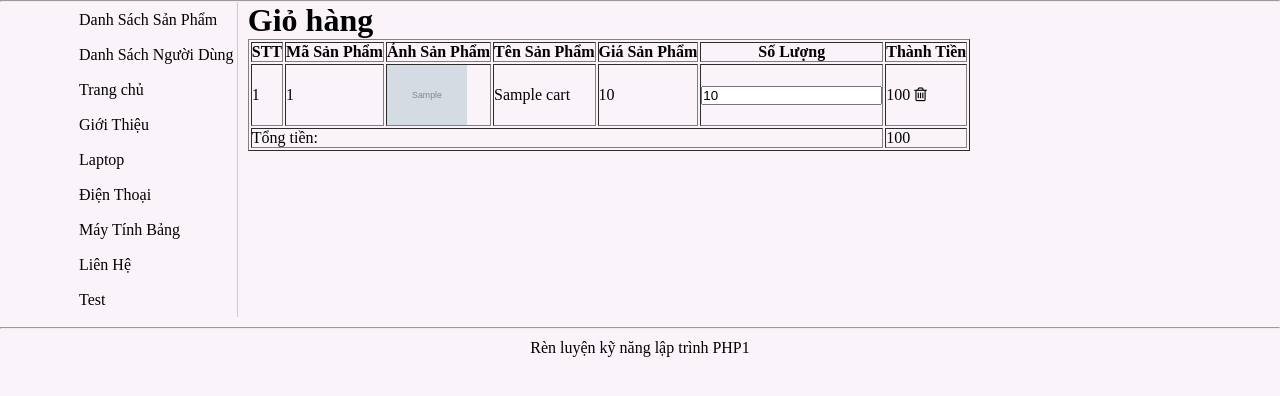
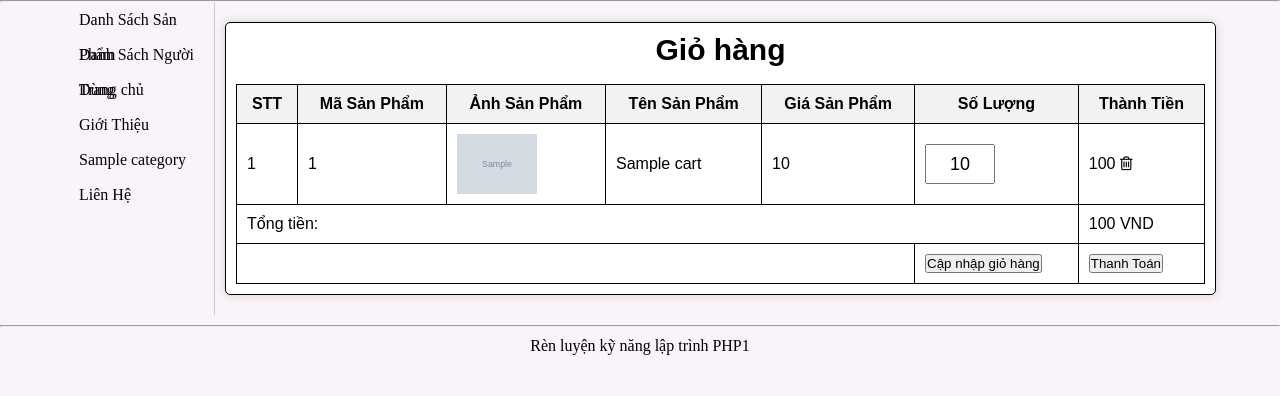
Before and after one commit to Kuroneko1512/DuAn_Xuong_PHP_Hungttph47401, a PHP site: page /?page=cart in a window 1280 px wide. Shown: the part 50-446 px from the top of the page. Run offline with PHP 8.4, Linux system fonts and the light colour scheme; the visitor is signed in with stand-in values (Sample User, id 1); tables that the repository leaves empty or names only in its code hold one stand-in row (values such as "Sample post"); grey boxes marked "Sample" are stand-in pictures.

Commit message:
cap nhap code

```diff
--- a/Client/cart.php
+++ b/Client/cart.php
@@ -23,9 +23,12 @@
         $tong += $gia;
     }
 ?>
+
+    <div class="cart_area">
         <div class="cart">
             <h1>Giỏ hàng</h1>
-        <table border="1">
+            <br>
+            <table>
                 <tr>
                     <th>STT</th>
                     <th>Mã Sản Phẩm</th>
@@ -57,9 +60,20 @@
                 <?php } ?>
                 <tr>
                     <td colspan="6">Tổng tiền: </td>
-                <td><?= $tong ?></td>
+                    <td><?= $tong ?> VND</td>
+                </tr>
+                <tr>
+                    <td colspan="5"></td>
+                    <td >
+                        <button>Cập nhập giỏ hàng</button>
+                    </td>
+                    <td>
+                        <button><a href="?page=payment">Thanh Toán</a></button>
+                    </td>
                 </tr>
             </table>
+
+        </div>
     </div>
 </div>
         <!-- end content -->
--- a/Client/detail.php
+++ b/Client/detail.php
@@ -1,5 +1,5 @@
 <?php
-    require 'Library/connection.php';
+    // require 'Library/connection.php';
     // Kiểm tra xem có tham số id được truyền từ URL không
     if(isset($_GET['id'])) {
         // Lấy id sản phẩm từ URL
--- a/Include/header.php
+++ b/Include/header.php
@@ -9,6 +9,7 @@
     <link rel="stylesheet" href="Public/INdex.css">
     <link rel="stylesheet" href="Public/Admin-list.css">
     <link rel="stylesheet" href="Public/detail-pro.css">
+    <link rel="stylesheet" href="Public/cart.css">
 </head>
 
 <body>
--- a/Include/menu.php
+++ b/Include/menu.php
@@ -1,3 +1,17 @@
+<?php
+    require 'Library/connection.php';
+
+    $sql_cate = "SELECT * FROM categories";
+
+    $stmt_cate = $conn->prepare($sql_cate);
+
+    $stmt_cate->execute();
+
+    $cate = $stmt_cate->fetchAll(PDO::FETCH_ASSOC);
+
+    // print_r($cate);
+?>
+
 <div class="content set-width">
             <nav>
                 <ul>
@@ -7,11 +21,14 @@
                     <?php  }  ?>
                     <li><a href="?page=home_product">Trang chủ</a></li>
                     <li><a href="?page=new">Giới Thiệu</a></li>
-                    <li><a href="?page=laptop">Laptop</a></li>
+                    <!-- <li><a href="?page=laptop">Laptop</a></li>
                     <li><a href="?page=phone">Điện Thoại</a></li>
-                    <li><a href="?page=tablet">Máy Tính Bảng</a></li>
+                    <li><a href="?page=tablet">Máy Tính Bảng</a></li> -->
+                    <?php foreach ($cate as $key => $value) { ?>
+                        <li><a href="?page=cate_detail&id=<?= $value['categories_id'] ?>"><?= $value['categories_name'] ?></a></li>
+                    <?php } ?>
                     <li><a href="?page=contact">Liên Hệ</a></li>
-                    <li><a href="?page=demo">Test</a></li>
+                    <!-- <li><a href="?page=demo">Test</a></li> -->
                 </ul>
             </nav>
             <!-- end menu -->
--- a/Library/add.php
+++ b/Library/add.php
@@ -9,11 +9,11 @@
 
     $sql_categories = "SELECT * FROM `categories`";
 
-    $stmt_categories = $conn->prepare($sql_categories);
+    $stmt_cate_id = $conn->prepare($sql_categories);
 
-    $stmt_categories->execute();
+    $stmt_cate_id->execute();
 
-    $danhMuc = $stmt_categories->fetchAll(PDO::FETCH_ASSOC);
+    $danhMuc = $stmt_cate_id->fetchAll(PDO::FETCH_ASSOC);
 
     if ($_SERVER["REQUEST_METHOD"] === "POST") {
         $ten_sanPham = $_POST['product_name'];
--- a/Library/edit.php
+++ b/Library/edit.php
@@ -10,11 +10,11 @@
 
     $sql_categories = "SELECT * FROM `categories`";
 
-    $stmt_categories = $conn->prepare($sql_categories);
+    $stmt_cate_id = $conn->prepare($sql_categories);
 
-    $stmt_categories->execute();
+    $stmt_cate_id->execute();
 
-    $danhMuc = $stmt_categories->fetchAll(PDO::FETCH_ASSOC);
+    $danhMuc = $stmt_cate_id->fetchAll(PDO::FETCH_ASSOC);
 
     if(isset($_GET['id_edit'])){
         $id_edit = $_GET['id_edit'];
--- /dev/null
+++ b/Public/cart.css
@@ -0,0 +1,62 @@
+.cart_area {
+    width: 100%;
+    border-left: 1px solid #ccc;
+    padding-left: 10px;
+    .cart {
+        width: 100%;
+        border-collapse: collapse;
+        border: 1px solid black;
+        margin-top: 20px;
+        margin-bottom: 20px;
+        font-size: 15px;
+        font-family: Arial, Helvetica, sans-serif;
+        color: #000;
+        background-color: #fff;
+        border-radius: 5px;
+        box-shadow: 0 0 10px #ccc;
+        padding: 10px;
+        box-sizing: border-box;
+        align-self: center;
+        text-align: center;
+        table {
+            width: 100%;
+            border-collapse: collapse;
+            border: 1px solid black;
+            align-items: center;
+            tr {
+                th {
+                    padding: 10px;
+                    border-bottom: 1px solid #000;
+                    border-right: 1px solid #000;
+                    background-color: #f2f2f2;
+                    text-align: center;
+                }
+                td {
+                    padding: 10px;
+                    border-bottom: 1px solid #000;
+                    border-right: 1px solid #000;
+                    text-align: left;
+                    img {
+                        width: 80px;
+                        height: auto;
+                    }
+                    input[type=number]::-webkit-inner-spin-button,
+                    input[type=number]::-webkit-outer-spin-button {
+                        -webkit-appearance: none;
+                        margin: 0;
+                    }
+                    input[type=number] {
+                        -moz-appearance: textfield;
+                        appearance: textfield;
+                        /* Định nghĩa thuộc tính 'appearance' cho tương thích */
+                        width: 70px;
+                        height: 40px;
+                        padding: 5px;
+                        text-align: center;
+                        font-size: 18px;
+                    }
+                }
+            }
+        }
+    }
+}
```
Also changed, not shown: Client/cate_detail.php (added, +65 -0 lines), Client/home_product.php (+4 -4 lines). Lines whose indentation alone changed are shown as unchanged.
